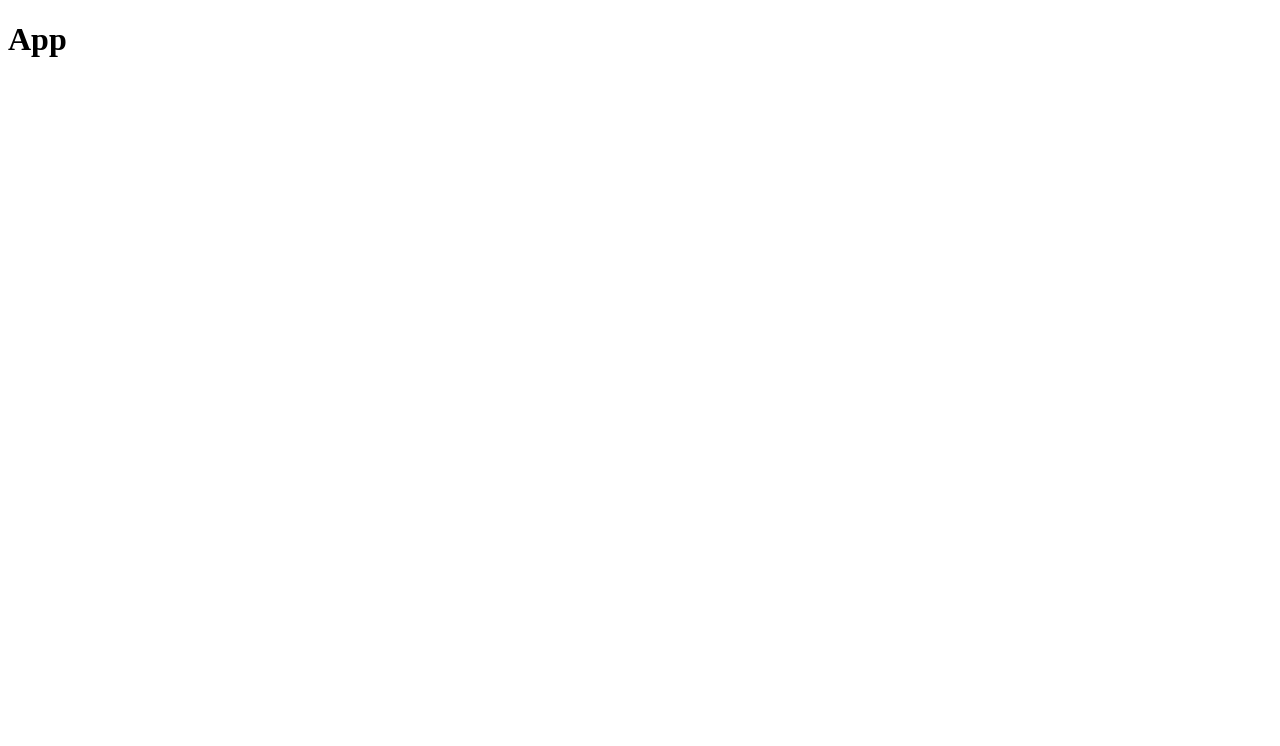
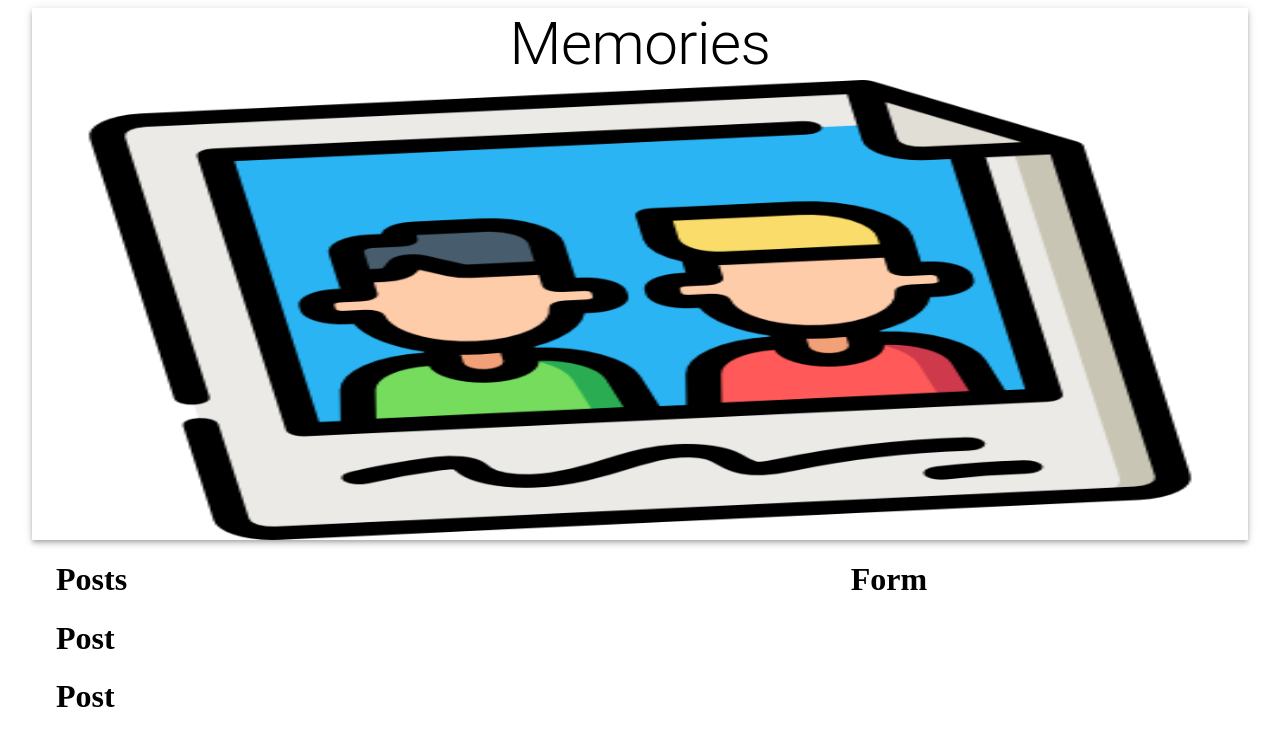
Before and after one commit to eltonwcm00/Memories, a React (Create React App) app in the folder client/: page / in a window 1280 px wide. Shown: the top 746 px of the page. Built offline with nearby package versions, Linux system fonts and the light colour scheme.

Commit message:
app.js with material-ui as a backbone

```diff
--- a/client/package.json
+++ b/client/package.json
@@ -3,6 +3,7 @@
   "version": "0.1.0",
   "private": true,
   "dependencies": {
+    "@material-ui/lab": "^4.0.0-alpha.60",
     "@testing-library/jest-dom": "^5.14.1",
     "@testing-library/react": "^11.2.7",
     "@testing-library/user-event": "^12.8.3",
--- a/client/src/App.js
+++ b/client/src/App.js
@@ -1,10 +1,35 @@
 import React from 'react';
+import { Container, AppBar, Typography, Grow, Grid } from '@material-ui/core';
+
+import memories from './images/memories.png';
+import Posts from './components/Posts/Posts';
+import Form from './components/Form/Form';
 
 const App = () => {
     return (
-        <div>
-            <h1>App</h1>
-        </div>
+
+        <Container maxidth="lg">
+            <AppBar position="static" color="inherit">
+                <Typography variant="h2" align="center">
+                Memories
+                </Typography>
+                <img src={memories} alt="memories" height="460" />
+            </AppBar>
+            <Grow in>
+                <Container>
+                    <Grid container justify="space-between" alignItems="stretch"
+                        spacing="3">
+                        <Grid item xs={12} sm={7}>
+                            <Posts />
+                        </Grid>
+                        <Grid item xs={12} sm={4}>
+                            <Form />
+                        </Grid>
+                    </Grid>
+                </Container>
+            </Grow>
+        </Container>
+
     );
 }
 
--- /dev/null
+++ b/client/src/components/Form/Form.js
@@ -0,0 +1,9 @@
+import React from 'react';
+
+const Form = () => {
+    return (
+        <h1>Form</h1>
+    );
+}
+
+export default Form;
--- /dev/null
+++ b/client/src/components/Posts/Post/Post.js
@@ -0,0 +1,9 @@
+import React from 'react';
+
+const Post = () => {
+    return (
+        <h1>Post</h1>
+    );
+}
+
+export default Post;
--- /dev/null
+++ b/client/src/components/Posts/Posts.js
@@ -0,0 +1,14 @@
+import React from 'react';
+import Post from './Post/Post';
+
+const Posts = () => {
+    return (
+        <> {/* Parents div*/}
+            <h1>Posts</h1>
+            <Post />
+            <Post />
+        </>
+    );
+}
+
+export default Posts;
--- a/client/src/index.js
+++ b/client/src/index.js
@@ -1,6 +1,16 @@
 import React from 'react';
 import ReactDOM from 'react-dom';
+import App from './App';
+import reportWebVitals from './reportWebVitals';
 
-import App from './App';
+ReactDOM.render(
+  <React.StrictMode>
+    <App />
+  </React.StrictMode>,
+  document.getElementById('root')
+);
 
-ReactDOM.render(<App />, document.getElementById('root'));
+// If you want to start measuring performance in your app, pass a function
+// to log results (for example: reportWebVitals(console.log))
+// or send to an analytics endpoint. Learn more: https://bit.ly/CRA-vitals
+reportWebVitals();
--- /dev/null
+++ b/client/src/reportWebVitals.js
@@ -0,0 +1,13 @@
+const reportWebVitals = onPerfEntry => {
+    if (onPerfEntry && onPerfEntry instanceof Function) {
+      import('web-vitals').then(({ getCLS, getFID, getFCP, getLCP, getTTFB }) => {
+        getCLS(onPerfEntry);
+        getFID(onPerfEntry);
+        getFCP(onPerfEntry);
+        getLCP(onPerfEntry);
+        getTTFB(onPerfEntry);
+      });
+    }
+  };
+
+  export default reportWebVitals;
```
Also changed, not shown: client/src/components/Form/styles.js (added), client/src/components/Posts/Post/styles.js (added), client/src/components/Posts/styles.js (added), client/src/images/memories.png (added), 1 other file (tests, documents, lock files or other folders).
